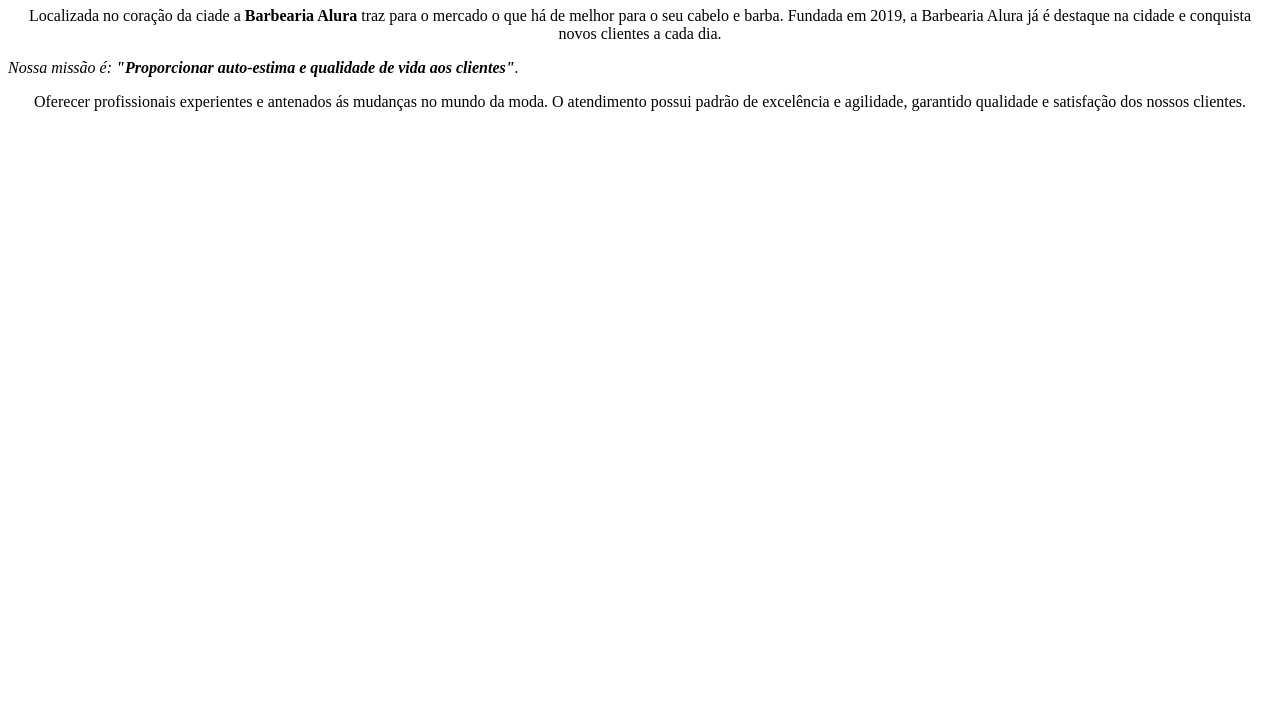
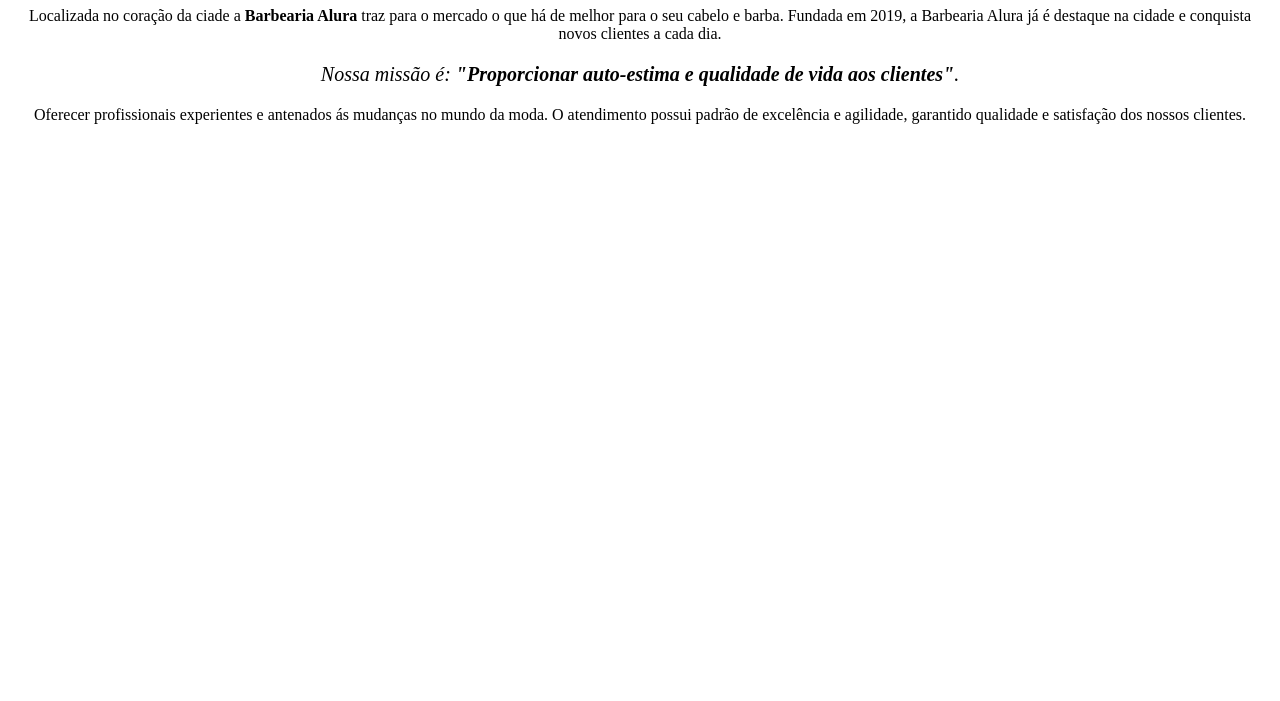
Before and after one commit to gilichs/minhapagina, a plain HTML site: page index.html in a window 1280 px wide. Shown: the part 99-800 px from the top of the page. Drawn offline with Linux system fonts and the light colour scheme.

Commit message:
erro (r)

```diff
--- a/index.html
+++ b/index.html
@@ -10,7 +10,7 @@
 
         <p style="text-align: center">Localizada no coração da ciade a <strong> Barbearia Alura</strong> traz para o mercado o que há de melhor para o seu cabelo e barba. Fundada em 2019, a Barbearia Alura já é destaque na cidade e conquista novos clientes a cada dia.</p>
 
-        <p stryle="font-size: 20px; text-align: center"><em>Nossa missão é: <strong>"Proporcionar auto-estima e qualidade de vida aos clientes"</strong>.</em></p>
+        <p style="font-size: 20px; text-align: center"><em>Nossa missão é: <strong>"Proporcionar auto-estima e qualidade de vida aos clientes"</strong>.</em></p>
 
         <p style="text-align: center">Oferecer profissionais experientes e antenados ás mudanças no mundo da moda. O atendimento possui padrão de excelência e agilidade, garantido qualidade e satisfação dos nossos clientes.</p>
     </body>
```
